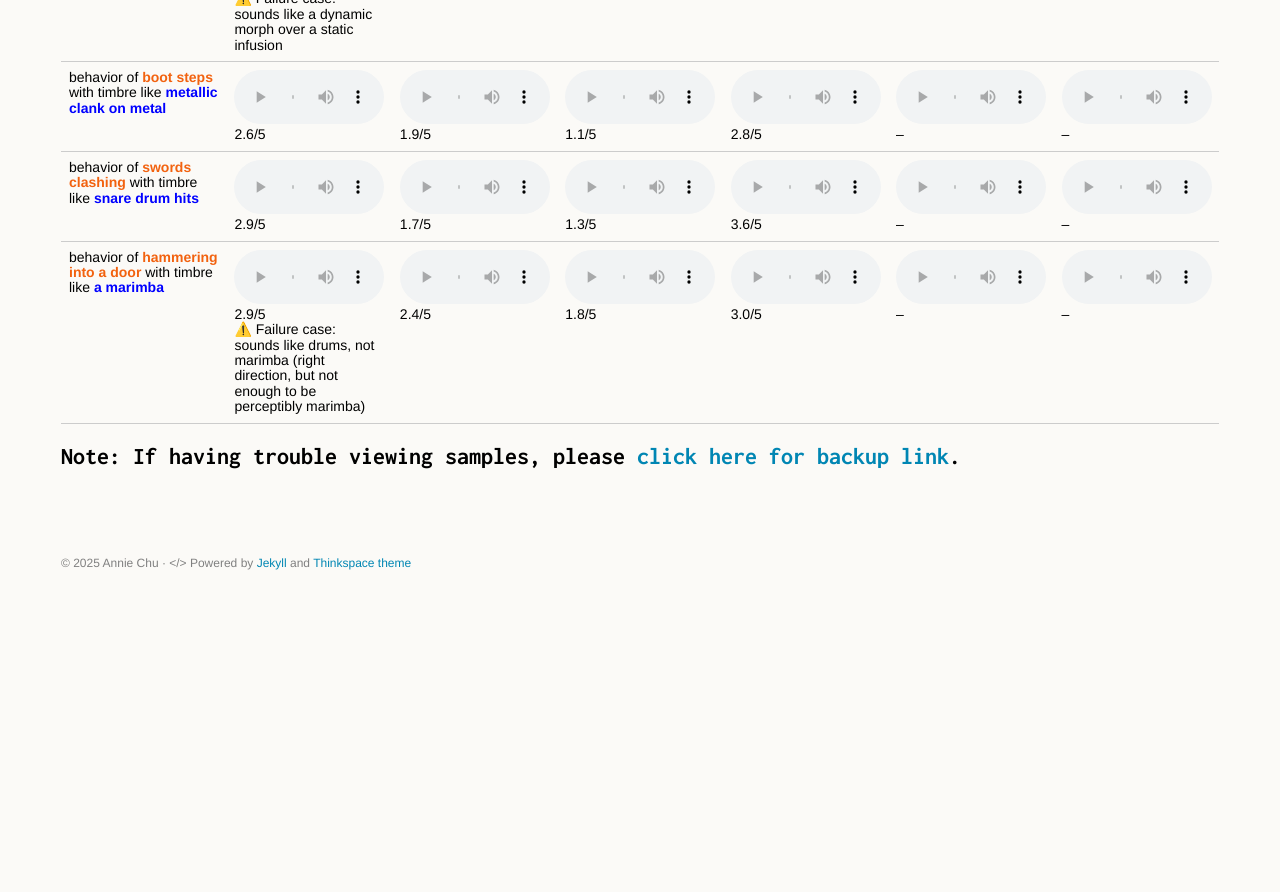
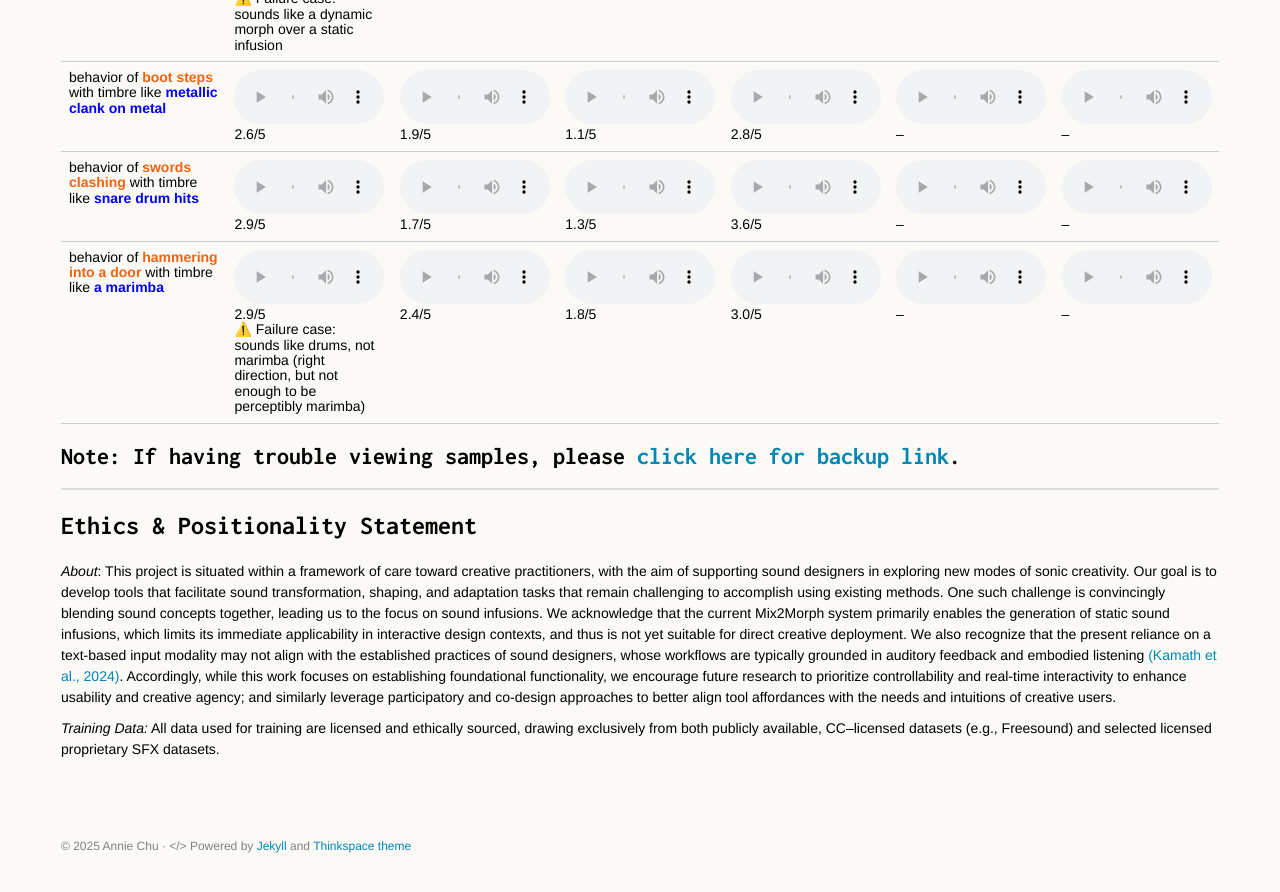
Before and after one commit to anniejchu/anniejchu.github.io, a Jekyll site: the page built from research/mix2morph_markdown/index.md, in a window 1280 px wide and 900 px high, scrolled down 2422 px. Shown: the top 892 px of the window. Built offline with Jekyll 4.4.1, drawn with Linux system fonts in a browser that asks for light colours; some web fonts are replaced; before the commit the page ends 3039 px from its top, so only the background shows below that; some of the changed lines change nothing that is shown.

Commit message:
adding positionality sytme

```diff
--- a/research/mix2morph_markdown/index.md
+++ b/research/mix2morph_markdown/index.md
@@ -295,16 +295,11 @@ _Listener Likert Ratings below audio (if applicable)_
 
 ### Note: If having trouble viewing samples, please [click here for backup link](https://anniechu.notion.site/mix2morph).
 
-<!--
+
 ---
-### Additional Ethics & Positionality statement:
+## Ethics & Positionality Statement
+_About_:
+This project is situated within a framework of care toward creative practitioners, with the aim of supporting sound designers in exploring new modes of sonic creativity. Our goal is to develop tools that facilitate sound transformation, shaping, and adaptation tasks that remain challenging to accomplish using existing methods. One such challenge is convincingly blending sound concepts together, leading us to the focus on sound infusions. We acknowledge that the current Mix2Morph system primarily enables the generation of static sound infusions, which limits its immediate applicability in interactive design contexts, and thus is not yet suitable for direct creative deployment. We also recognize that the present reliance on a text-based input modality may not align with the established practices of sound designers, whose workflows are typically grounded in auditory feedback and embodied listening [(Kamath et al., 2024)](https://dl.acm.org/doi/pdf/10.1145/3613904.3642040). Accordingly, while this work focuses on establishing foundational functionality, we encourage future research to prioritize controllability and real-time interactivity to enhance usability and creative agency; and similarly leverage participatory and co-design approaches to better align tool affordances with the needs and intuitions of creative users.
 
-Additional Ethics & Positionality Statement
-
-Care and Positionality:
-This project is situated within a framework of care toward creative practitioners, with the aim of supporting sound designers in exploring new modes of sonic creativity. Our goal is to develop tools that facilitate sound transformation, shaping, and adaptation tasks that remain challenging to accomplish using existing methods. One such challenge is convincingly blending sound concepts together, leading us to the focus on sound infusions. We acknowledge that the current Mix2Morph system primarily enables the generation of static sound infusions, which limits its immediate applicability in interactive design contexts, and thus is not yet suitable for direct creative deployment. We also recognize that the present reliance on a text-based input modality may not align with the established practices of sound designers, whose workflows are typically grounded in auditory feedback and embodied listening (Kamath et al., 2024). Accordingly, while this work focuses on establishing foundational functionality, we encourage future research to prioritize controllability and real-time interactivity to enhance usability and creative agency; and similarly leverage participatory and co-design approaches to better align tool affordances with the needs and intuitions of creative users.
-
-Training Data:
-All data used for training and evaluation are licensed and ethically sourced, drawing exclusively from publicly available, CC–licensed datasets (e.g., Freesound) and selected licensed proprietary SFX datasets.
-
--->
+_Training Data:_
+All data used for training are licensed and ethically sourced, drawing exclusively from both publicly available, CC–licensed datasets (e.g., Freesound) and selected licensed proprietary SFX datasets.
```
